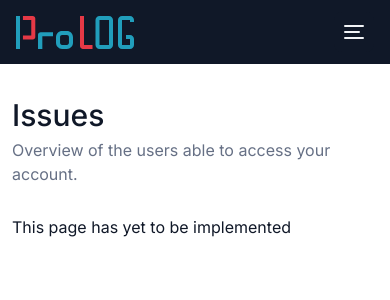
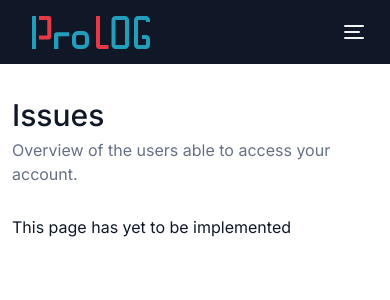
Before and after one commit to profydev/prolog-app-bkkcreative19, a Next.js app: page /dashboard/users in a window 390 px wide. Shown: the top 300 px of the page. Built offline with nearby package versions, Linux system fonts and the light colour scheme.

Commit message:
Fix navigation logo when switching to mobile (#7)
* Sidebar Nav Arrow now points right when collapsed

* correct logo now shows on mobile

```diff
--- a/features/ui/sidebar-navigation/sidebar-navigation.tsx
+++ b/features/ui/sidebar-navigation/sidebar-navigation.tsx
@@ -70,9 +70,12 @@ const Header = styled.header`
 
 const Logo = styled.img`
   width: 7.375rem;
-
   @media (min-width: ${breakpoint("desktop")}) {
     margin: ${space(0, 4)};
+  }
+  @media (max-width: ${breakpoint("desktop")}) {
+    margin: ${space(0, 4)};
+    content: url(/icons/logo-large.svg) !important;
   }
 `;
 
```
